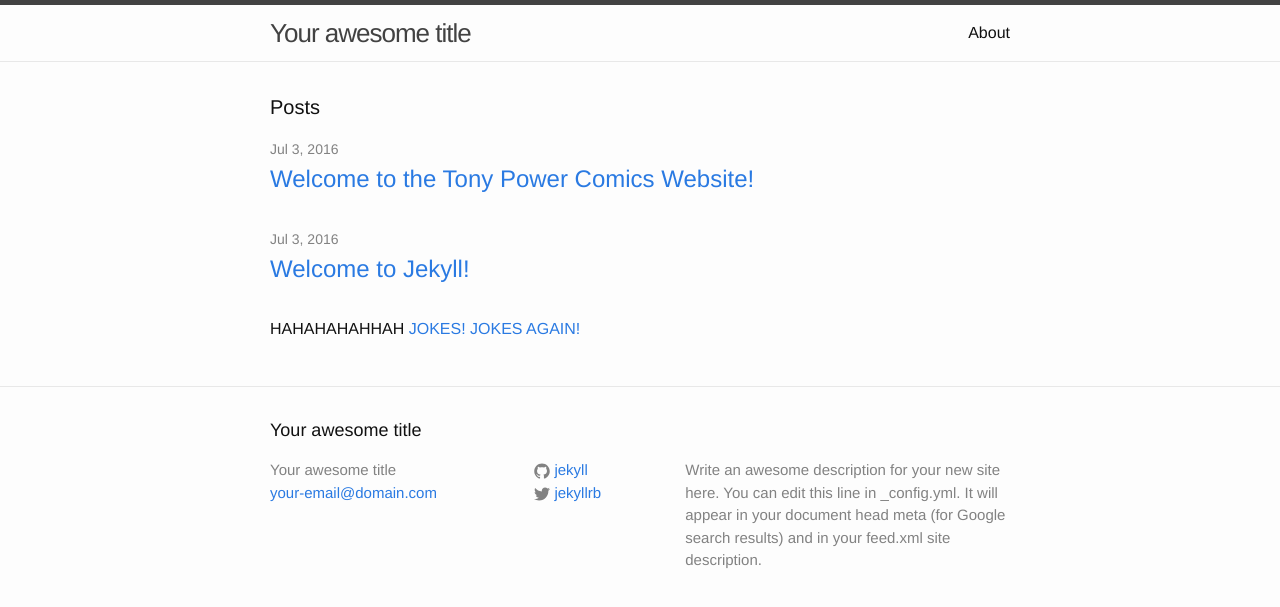
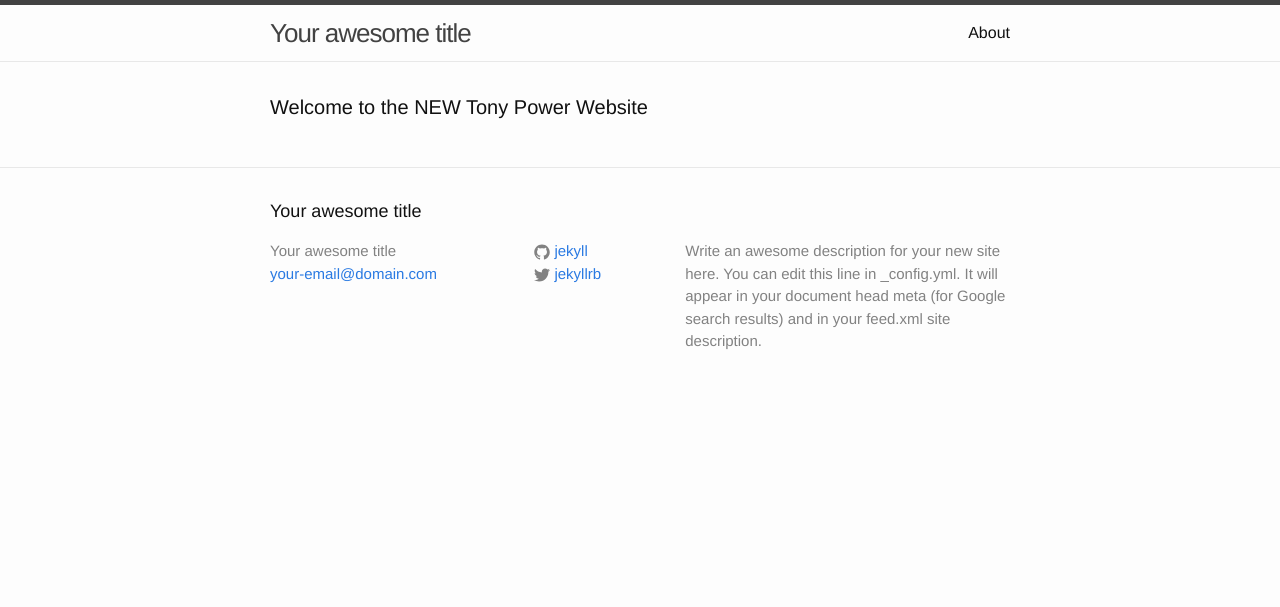
Before and after one commit to Hazelnut20G/Hazelnut20G.github.io, a Jekyll site: the page built from index.html, in a window 1280 px wide. Shown: the top 607 px of the page. Built offline with Jekyll 4.4.1, drawn with Linux system fonts in a browser that asks for light colours.

Commit message:
Save my work

```diff
--- a/index.html
+++ b/index.html
@@ -8,31 +8,11 @@ layout: default
 
 
 
-	<h1 class="page-heading">Posts</h1>
-
-
-	<ul class="post-list">
-    {% for post in site.posts %}
-
-		<li>
-
-			<span class="post-meta">{{ post.date | date: "%b %-d, %Y" }}</span>
-
-
-			<h2>
-
-				<a class="post-link" href="{{ post.url | prepend: site.baseurl }}">{{ post.title }}</a>
-
-			</h2>
-
-		</li>
-    {% endfor %}
-
-	</ul>
+	<h1 class="page-heading">Welcome to the NEW Tony Power Website</h1>
 
 
 
-	<p class="rss-subscribe">HAHAHAHAHHAH <a href="{{ "/feed.xml" | prepend: site.baseurl }}">JOKES! JOKES AGAIN!</a></p>
+
 
 
 </div>
```
Also changed, not shown: news.md (added, +42 -0 lines).
